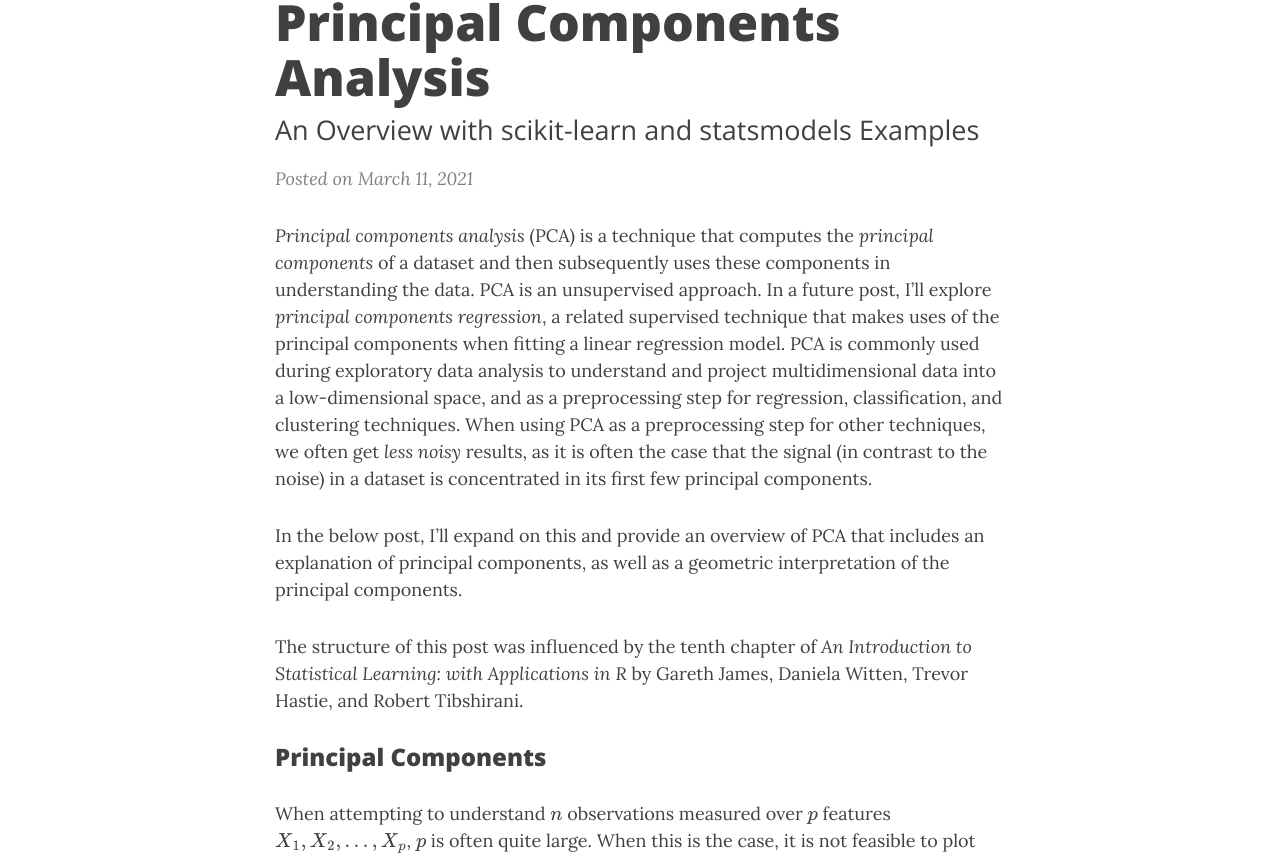
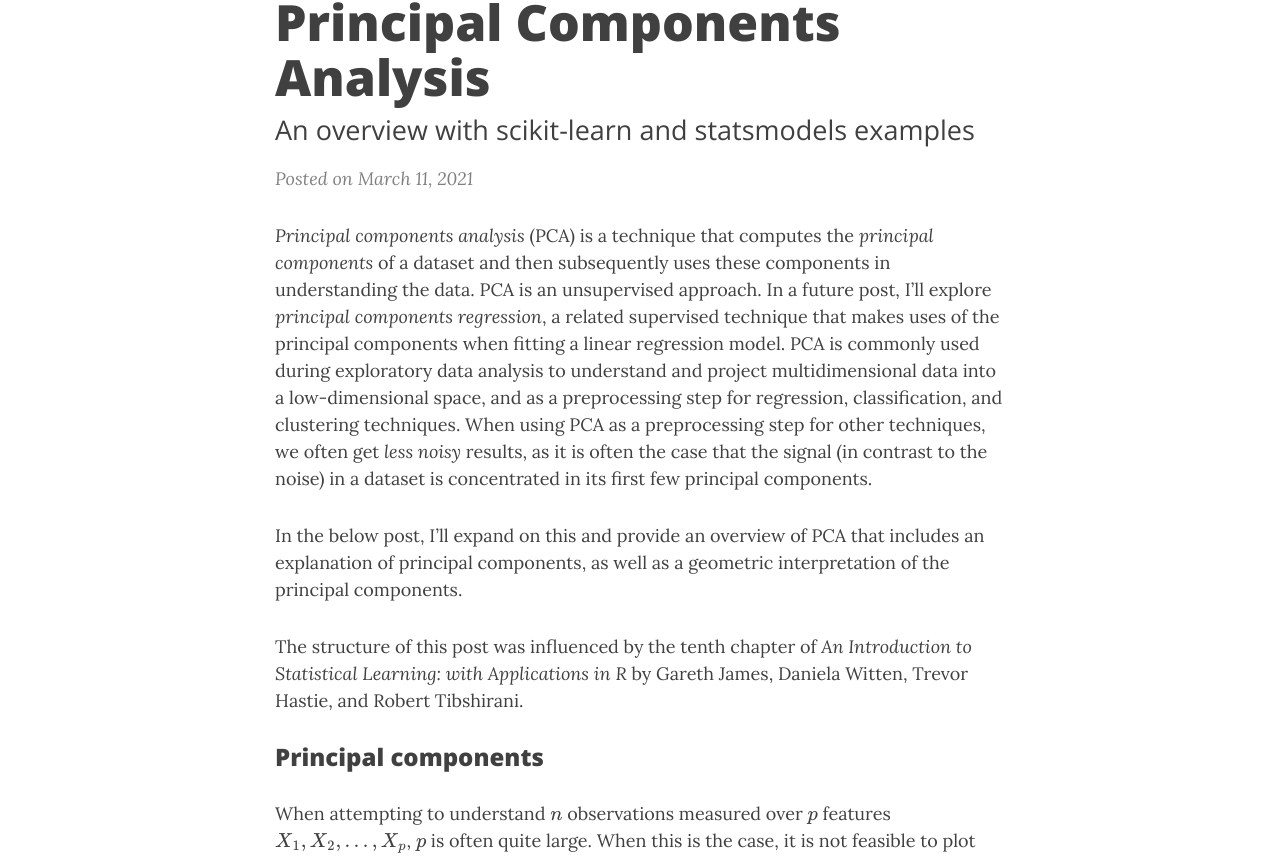
Before and after one commit to ethanwicker/ethanwicker.github.io, a Jekyll site: the page built from _posts/2021-03-11-principal-components-analysis-001.md, in a window 1280 px wide and 1400 px high. Shown: the part 135-993 px from the top of the window. Built offline with Jekyll 4.4.1, drawn with Linux system fonts in a browser that asks for light colours; nearby versions of some CDN libraries; formulas are drawn with MathJax 3; some of the changed text lies outside the part shown.

```diff
--- a/_posts/2021-03-11-principal-components-analysis-001.md
+++ b/_posts/2021-03-11-principal-components-analysis-001.md
@@ -1,7 +1,7 @@
 ---
 layout: post
 title: "Principal Components Analysis"
-subtitle: An Overview with scikit-learn and statsmodels Examples
+subtitle: An overview with scikit-learn and statsmodels examples
 comments: false
 ---
 
@@ -11,7 +11,7 @@ In the below post, I'll expand on this and provide an overview of PCA that inclu
 
 The structure of this post was influenced by the tenth chapter of *An Introduction to Statistical Learning: with Applications in R* by Gareth James, Daniela Witten, Trevor Hastie, and Robert Tibshirani.
 
-### Principal Components
+### Principal components
 
 When attempting to understand $n$ observations measured over $p$ features $X_1, X_2, \ldots, X_p$, $p$ is often quite large.  When this is the case, it is not feasible to plot our data entirely via two or three-dimensional scatter plots and accurately understand the larger dataset.  By only viewing two or three features at a time, we simply lose too much information, especially when $p$ is greater than 10 or 20.
 
@@ -145,7 +145,7 @@ fig, ax = model.biplot(y=y_df["target_names"])
 
 ![2021-03-11-principal-components-analysis-001-fig-2.png](/assets/img/2021-03-11-principal-components-analysis-001-fig-2.png){: .mx-auto.d-block :}
 
-### Another Interpretation of Principal Components
+### Another interpretation of principal components
 
 Earlier, I described the principal component loading vectors as the direction in feature space which the data vary the most, and the principal component scores as projections along these directions.  However, it is also accurate to interpret the principal components as providing low-dimensional linear surfaces that are *closest* to the observations.
 
@@ -153,13 +153,13 @@ To expand on this, the first principal component loading vector is the line in $
 
 This concept extents beyond just the first principal component.  For example, the first two principal components of a dataset span the plan that is closest to the $n$ observations.  The first three principal components of a data set span a three-dimensional hyperplane that is closest to the $n$ observations, and so forth.
 
-### Scaling the Variables
+### Scaling the variables
 
 When performing PCA, the variables should be scaled such that they have mean zero and standard deviation one.  If we did not scale the variables such that they had standard deviation one, we would find that unscaled variables with high variance would be disproportionally representing in the first few principal components.   This is particularly true when some features are measured in much smaller units, and thus can take one a much larger range of values (such as dollars compared to thousands of dollars).
 
 In addition, we would find that changing the units of our variables also changes the principal components.  Because it is undesirable for our principal components to depend on an arbitrary choice of variable scaling, we typically scale each variable to have standard deviation one before we perform PCA.  In situations where all the variables are measured in the same unit, we may not do this, but we should still center our variables such that their column means are zero.
 
-### The Proportion of Variance Explained
+### The proportion of variance explained
 
 When performing PCA, we are often interested in knowing how much of the variance in our dataset is or is not explained in the first few principal components.  More generally, we are interested in knowing the *proportion of variance explained* (PVE) by each principal component.  Assuming the variables have been centered to have mean zero, the *total variance* in a dataset is defined as
 
@@ -232,7 +232,7 @@ We can also plot the cumulative proportion of variance explained versus principa
 
 ![2021-03-11-principal-components-analysis-001-fig-4.png](/assets/img/2021-03-11-principal-components-analysis-001-fig-4.png){: .mx-auto.d-block :}
 
-### Deciding How Many Principal Components to Use
+### Deciding how many principal components to use
 
 In general, a $n \times p$ data matrix $\mathbf{X}$ has $\text{min}(n-1, p)$ distinct principal components.  However, when performing PCA, we are typically interested in using the smallest number of principal components required to understand the data.  However, this is a subjective measure, and when performing PCA in an unsupervised manner (as part of exploratory data analysis, for example), there is no single or simple answer to selecting the number of required principal components.
 
```
